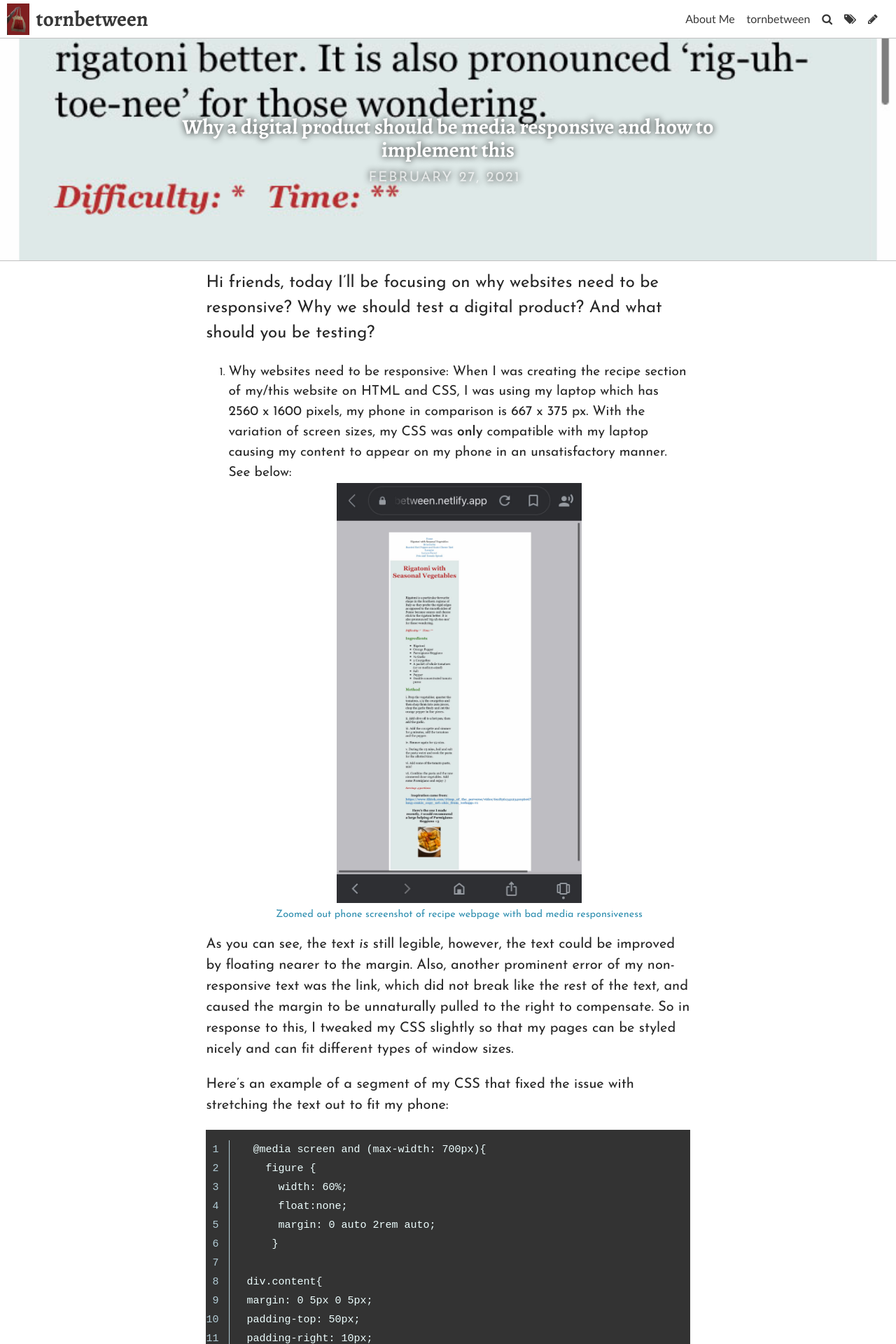
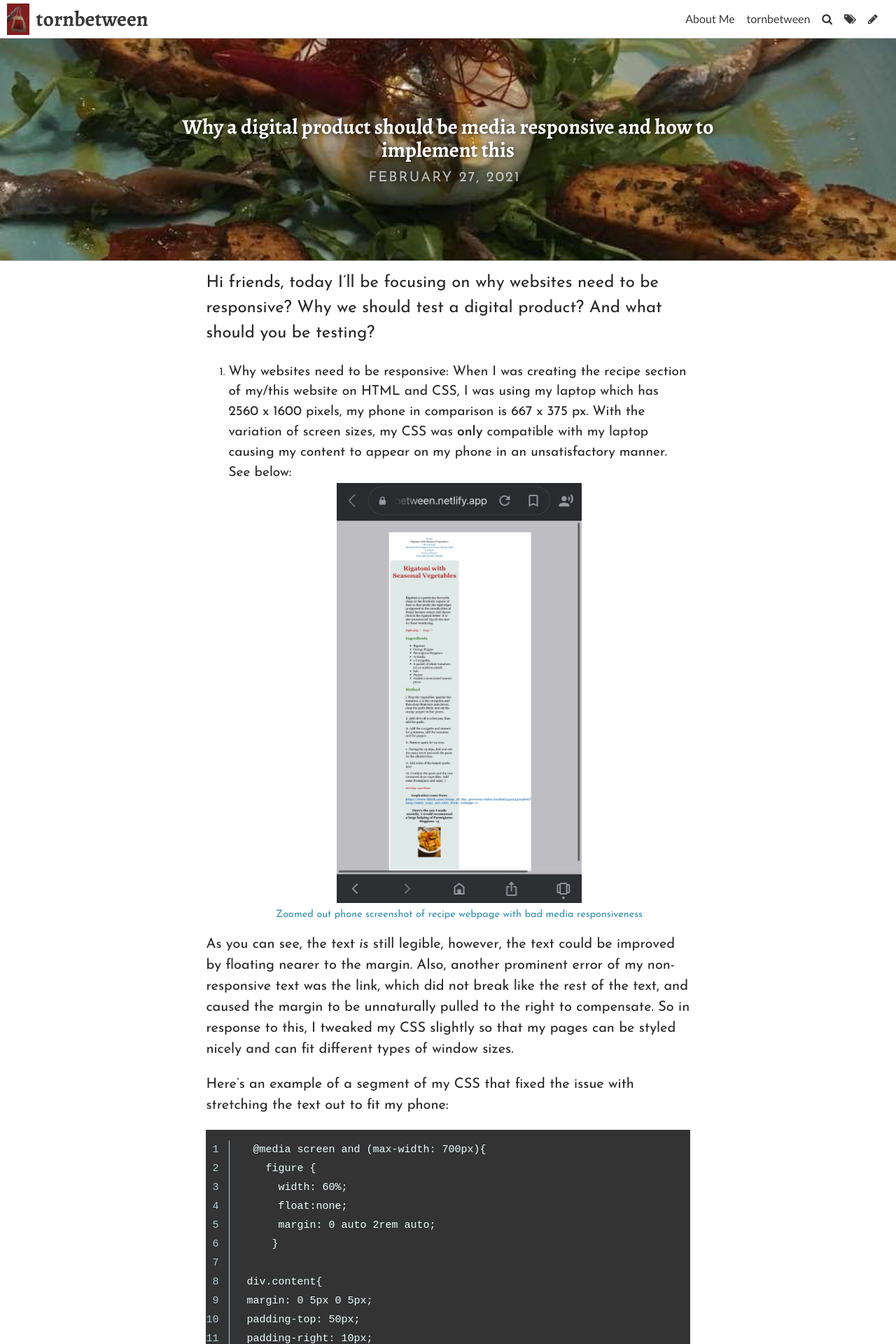
Before and after one commit to Hol1999/Hollyrecipewebsite, a Jekyll site: the page built from _posts/2021-02-26-why-a-digital-product-should-be-media-responsive-and-how-to-implement-this.md, in a window 1280 px wide. Shown: the top 1920 px of the page at 70% size. Built offline with Jekyll 4.4.1, drawn with Linux system fonts in a browser that asks for light colours; some web fonts are replaced.

Commit message:
Update Post “2021-02-26-why-a-digital-product-should-be-media-responsive-and-how-to-implement-this”

```diff
--- a/_posts/2021-02-26-why-a-digital-product-should-be-media-responsive-and-how-to-implement-this.md
+++ b/_posts/2021-02-26-why-a-digital-product-should-be-media-responsive-and-how-to-implement-this.md
@@ -2,7 +2,7 @@
 layout: post
 title: Why a digital product should be media responsive and how to implement this
 date: 2021-02-27T11:28:00.000Z
-header_feature_image: ../uploads/iphone8.2.jpg
+header_feature_image: ../uploads/brushetta.jpg
 title_color: "#ffffff"
 caption: 27/2/21
 comments: false
```
